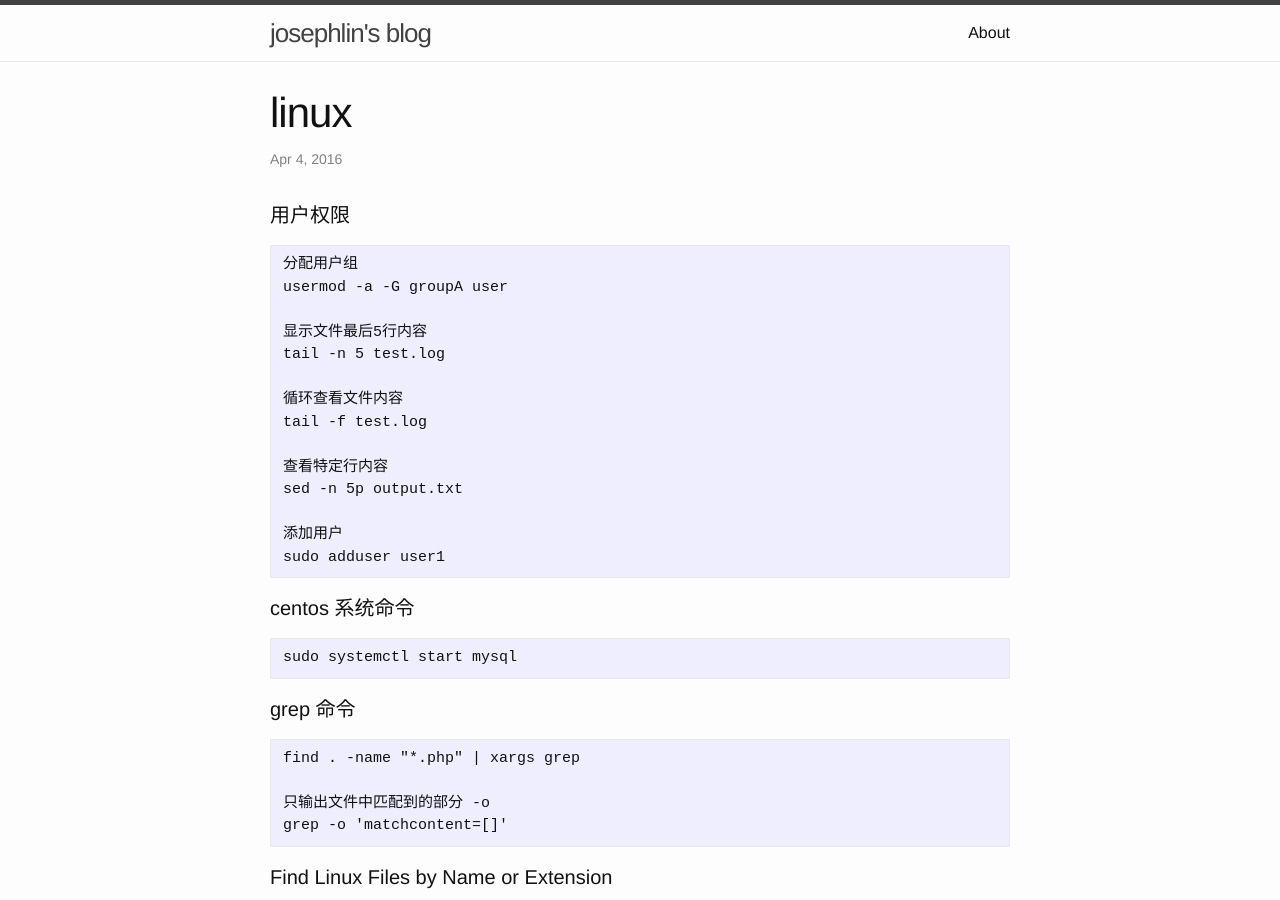
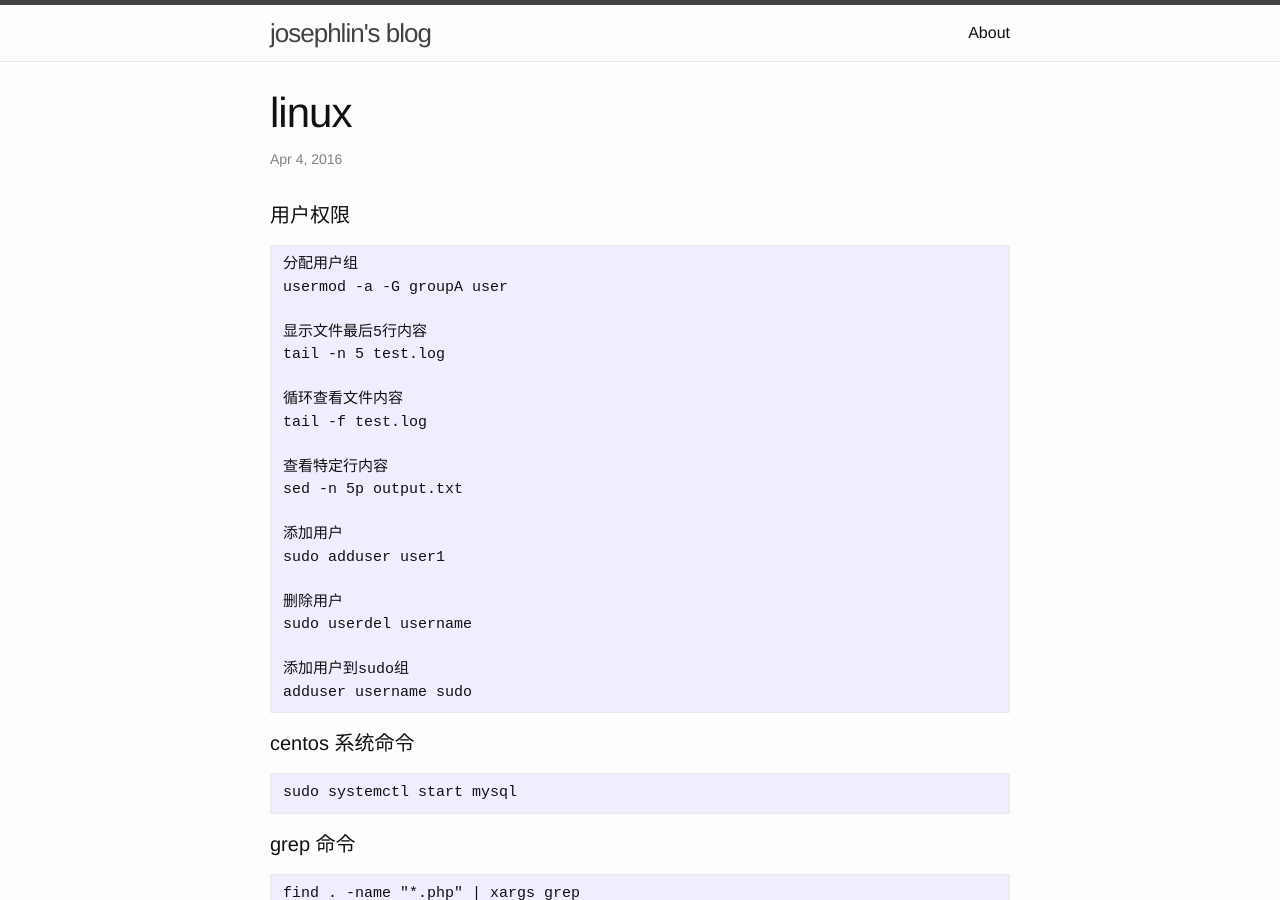
Before and after one commit to josephstalin117/josephstalin117.github.io, a Jekyll site: the page built from _posts/2016-04-04-linux.markdown, in a window 1280 px wide and 900 px high. Built offline with Jekyll 4.4.1, drawn with Linux system fonts in a browser that asks for light colours.

Commit message:
edit linux

````diff
--- a/_posts/2016-04-04-linux.markdown
+++ b/_posts/2016-04-04-linux.markdown
@@ -22,6 +22,12 @@ sed -n 5p output.txt
 
 添加用户
 sudo adduser user1
+
+删除用户
+sudo userdel username
+
+添加用户到sudo组
+adduser username sudo
 ```
 
 #### centos 系统命令
````
